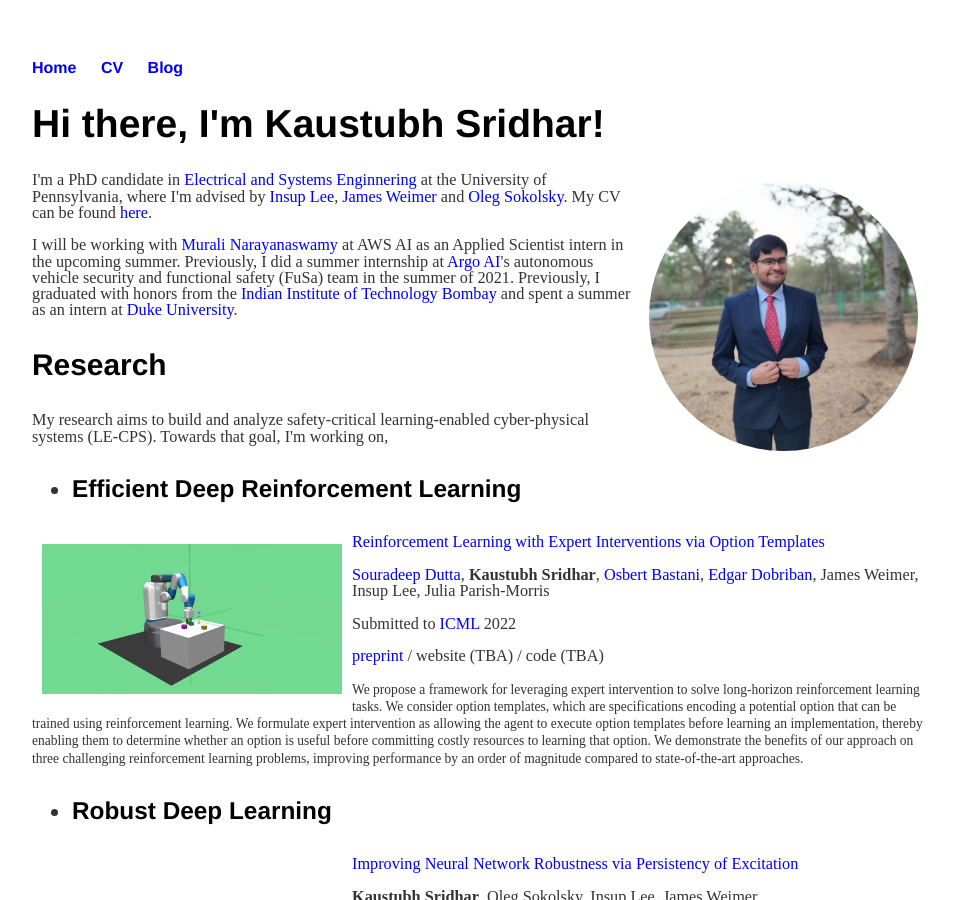
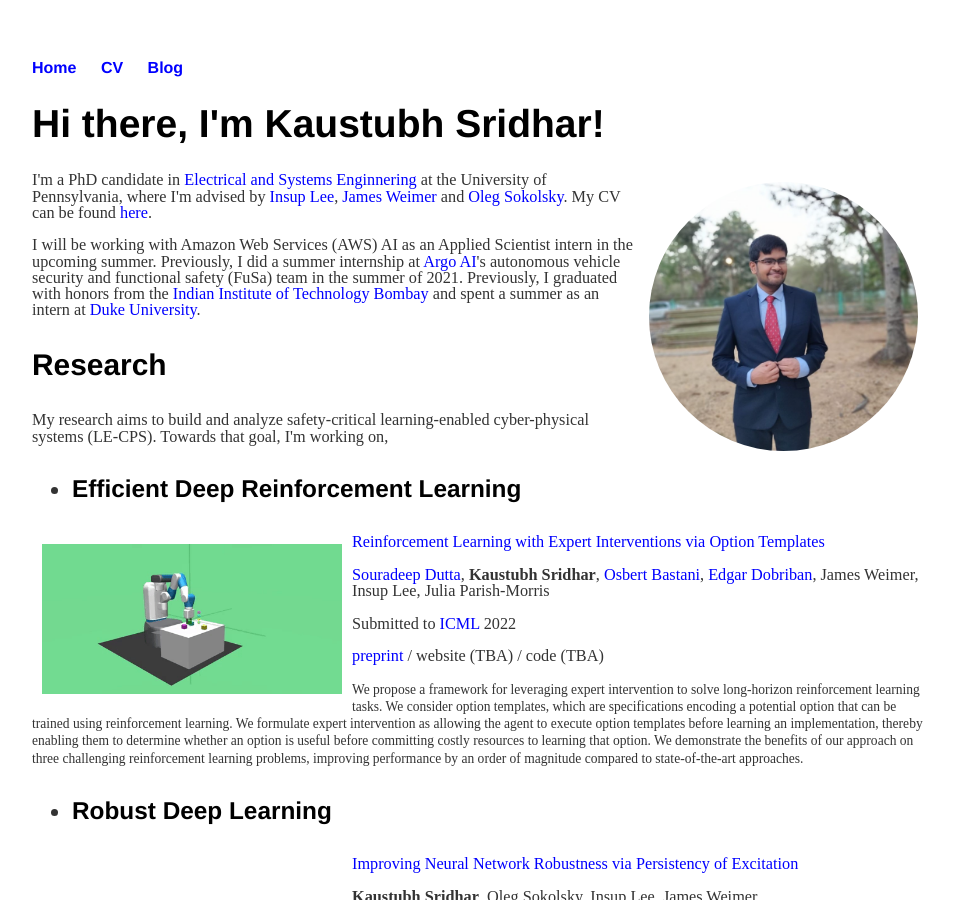
Before and after one commit to kaustubhsridhar/kaustubhsridhar_old.github.io, a Jekyll site: the page built from index.html, in a window 1280 px wide and 900 px high. Shown: the whole window, without its empty margins (160-1113 px from the left). Built offline with Jekyll 4.4.1, drawn with Linux system fonts in a browser that asks for light colours.

Commit message:
Update index.html

```diff
--- a/index.html
+++ b/index.html
@@ -13,7 +13,7 @@
 	<p>I'm a PhD candidate in <a href="https://www.ese.upenn.edu/">Electrical and Systems Enginnering</a> at the University of Pennsylvania, where I'm advised by <a href="https://www.cis.upenn.edu/~lee/home/index.shtml">Insup Lee</a>, <a href="https://www.seas.upenn.edu/~weimerj/research.html">James Weimer</a> and <a href="https://www.seas.upenn.edu/directory/profile.php?ID=91">Oleg Sokolsky</a>.
 	My CV can be found <a href="https://kaustubhsridhar.github.io/cv.pdf">here</a>.</p>
 
-	<p>I will be working with <a href="https://sites.google.com/site/muralibalki/">Murali Narayanaswamy</a> at AWS AI as an Applied Scientist intern in the upcoming summer. Previously, I did a summer internship at <a href="https://www.argo.ai/">Argo AI</a>'s autonomous vehicle security and functional safety (FuSa) team in the summer of 2021. Previously, I graduated with honors from the <a href="https://www.iitb.ac.in/">Indian Institute of Technology Bombay</a> and spent a summer as an intern at <a href="https://ece.duke.edu/">Duke University</a>.</p>
+	<p>I will be working with Amazon Web Services (AWS) AI as an Applied Scientist intern in the upcoming summer. Previously, I did a summer internship at <a href="https://www.argo.ai/">Argo AI</a>'s autonomous vehicle security and functional safety (FuSa) team in the summer of 2021. Previously, I graduated with honors from the <a href="https://www.iitb.ac.in/">Indian Institute of Technology Bombay</a> and spent a summer as an intern at <a href="https://ece.duke.edu/">Duke University</a>.</p>
 
 	<h3>Research</h3>
 	<p>My research aims to build and analyze safety-critical learning-enabled cyber-physical systems (LE-CPS). Towards that goal, I'm working on, </p>
```
